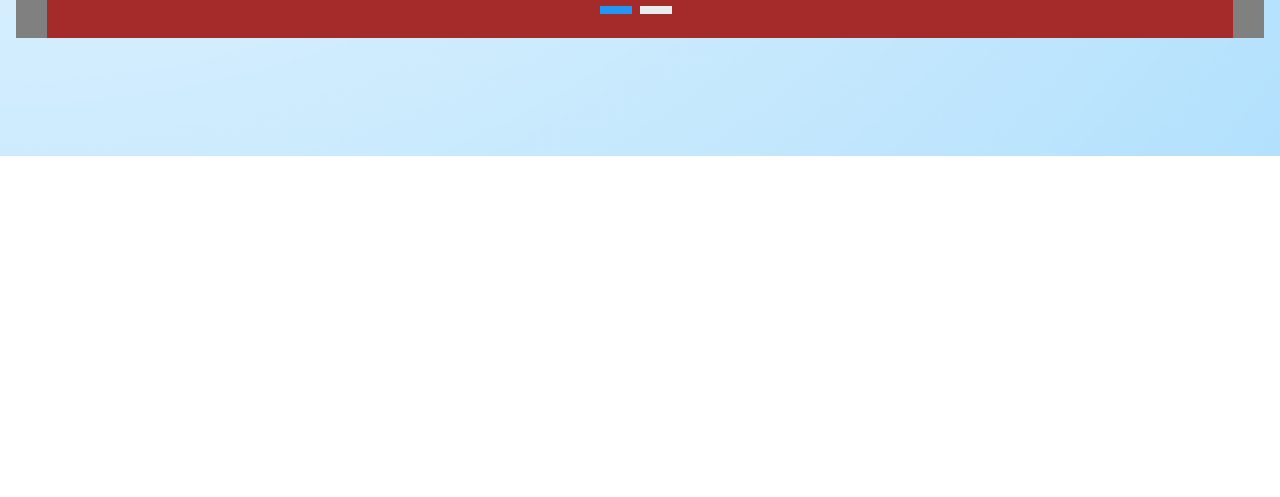
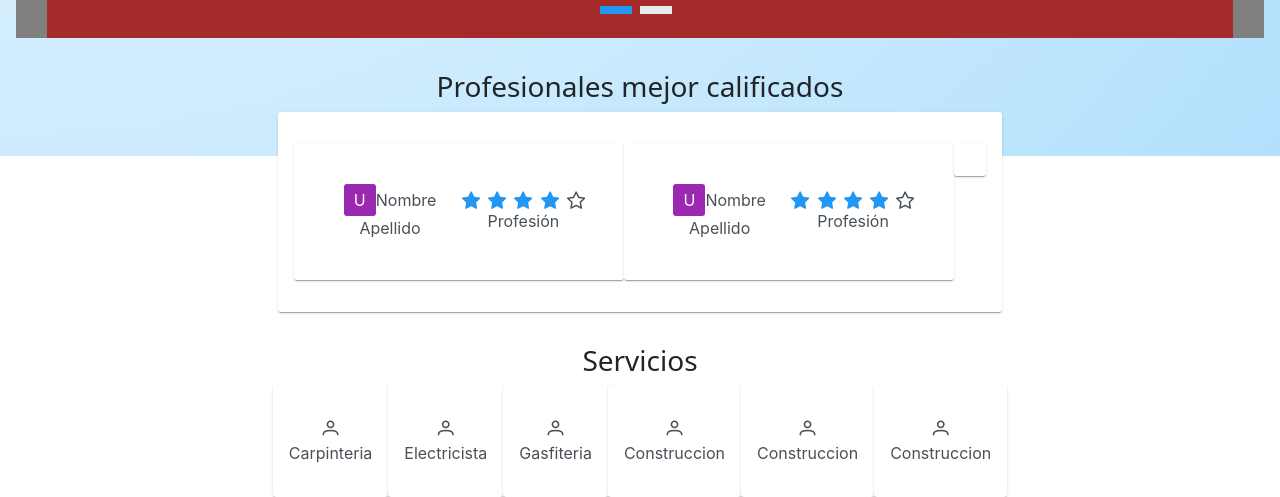
Before and after one commit to TomvShoo/IWork, a React (Create React App) app: page /MenuCli in a window 1280 px wide. Shown: the part 644-1141 px from the top of the page. Before the commit the page ends 800 px from the top, so only its background shows below. Built offline with nearby package versions, Linux system fonts and the light colour scheme.

Commit message:
arreglos de portafolio y vista de menu cliente

```diff
--- a/src/Pages/Login.js
+++ b/src/Pages/Login.js
@@ -73,7 +73,7 @@ export const Login = () => {
       if (response.data.success) {
         console.log("inicio de sesion exitoso :D");
         console.log("Respuesta del servidor:", response.data);
-        localStorage.setItem("token", response.data.data);
+        localStorage.setItem("accessToken", response.data.data);
         setLoginMessage({ text: "Inicio de sesión exitoso", style: "success" });
 
         if (selectedUserType === "cliente") {
--- a/src/Pages/PagesCli/MenuCli.js
+++ b/src/Pages/PagesCli/MenuCli.js
@@ -9,6 +9,8 @@ import BarraMenuCli from "../../components/BarraMenuCli";
 import ModalAdvertenciaCli from "../../components/ModalAdvertenciaCli";
 import CartasMenu from "../../components/CartasMenu";
 // import Footer from "../../components/Footer";
+
+import { Rating } from "primereact/rating";
 
 const Estilos = {
   divLinks: {
@@ -45,6 +47,109 @@ export const MenuCli = () => {
       <div className="menuCartasMenu">
         <CartasMenu />
       </div>
+      <section className="menuCartas">
+        <div className="tituloCard">
+          <h3>Profesionales mejor calificados</h3>
+        </div>
+        <div className="servicios">
+          <Card>
+            <div className="calificadosPro">
+              <div>
+                <Card>
+                  <div className="cartaMenu">
+                    <div className="cartaHeader">
+                      <div>
+                        <Avatar
+                          label="U"
+                          style={{ backgroundColor: "#9c27b0", color: "#ffffff" }}
+                          shape="circle"
+                        />
+                        <span>Nombre Apellido</span>
+                      </div>
+                      <div>
+                        <Rating value={4} readOnly cancel={false} />
+                        <span>Profesión</span>
+                      </div>
+                    </div>
+                  </div>
+                </Card>
+              </div>
+
+              <div>
+                <Card>
+                  <div className="cartaMenu">
+                    <div className="cartaHeader">
+                      <div>
+                        <Avatar
+                          label="U"
+                          style={{ backgroundColor: "#9c27b0", color: "#ffffff" }}
+                          shape="circle"
+                        />
+                        <span>Nombre Apellido</span>
+                      </div>
+                      <div>
+                        <Rating value={4} readOnly cancel={false} />
+                        <span>Profesión</span>
+                      </div>
+                    </div>
+                  </div>
+                </Card>
+              </div>
+
+              <div>
+                <Card>
+                </Card>
+              </div>
+            </div>
+          </Card>
+        </div>
+      </section>
+
+      <section className="menuCartas">
+        <div className="tituloCard">
+          <h3>Servicios</h3>
+        </div>
+        <div className="servicios">
+          <div className="contentServicios">
+            <Card>
+              <div>
+                <i className="pi pi-user"></i>
+              </div>
+              <span>Carpinteria</span>
+            </Card>
+            <Card>
+              <div>
+                  <i className="pi pi-user"></i>
+              </div>
+              <span>Electricista</span>
+            </Card>
+            <Card>
+              <div>
+                <i className="pi pi-user"></i>
+              </div>
+              <span>Gasfiteria</span>
+            </Card>
+            <Card>
+              <div>
+                <i className="pi pi-user"></i>
+              </div>
+              <span>Construccion</span>
+            </Card>
+            <Card>
+              <div>
+                <i className="pi pi-user"></i>
+              </div>
+              <span>Construccion</span>
+            </Card>
+            <Card>
+              <div>
+                <i className="pi pi-user"></i>
+              </div>
+              <span>Construccion</span>
+            </Card>
+          </div>
+        </div>
+      </section>
 
       {/* <div style={Estilos.divLinks}>
         <Link>
--- a/src/Pages/PagesPro/AgregarPortfolio.js
+++ b/src/Pages/PagesPro/AgregarPortfolio.js
@@ -9,10 +9,10 @@ import axios from 'axios';
 
 const AgregarPortfolio = () => {
 
-  const [images, setImages] = useState([]);
-  const [description, setDescription] = useState('');
-  const [certificates, setCertificates] = useState('');
-  const [professionalId, setProfessionalId] = useState('');
+  const [imagen, setImages] = useState('');
+  const [descripcion, setDescription] = useState('');
+  const [certificaciones, setCertificates] = useState('');
+  const [profesionalId, setProfessionalId] = useState('');
 
   useEffect(() => {
     // obtener token
@@ -20,75 +20,59 @@ const AgregarPortfolio = () => {
     if (token) {
         // decodificar token
         const decodedToken = jwt_decode(token);
-        setProfessionalId(decodedToken.usuarioId);
-        // const professionalId = decodedToken.usuarioId;
-        // setProfessionalId(decodedToken.profesionalId);
+        // console.log('Decoded Token:', decodedToken);
+        setProfessionalId(decodedToken.id);
+        // console.log('Professional ID:', decodedToken.id);
     }
   }, []);
 
-  const handleImageUpload = async (e) => {
+  const handleImageUpload = (e) => {
     const file = e.target.files[0];
     const reader = new FileReader();
 
-    reader.onloadend = () => {
-        setImages((prevImages) => [...prevImages, reader.result]);
+    reader.onload = (event) => {
+      const base64Image = event.target.result;
+      // setImages((prevImages) => [...prevImages, base64Image]);
+      setImages(base64Image);
+    };
+
+    reader.onerror = (error) => {
+        console.error('Error al leer el archivo:', error);
       };
 
     if (file) {
         reader.readAsDataURL(file);
     }
-
-    // if (images.length < 3) {
-    //   if (file) {
-    //     const reader = new FileReader();
-    //     reader.onload = (event) => {
-    //       const base64Image = event.target.result;
-    //       setImages([...images, base64Image]);
-    //     };
-    //     reader.readAsDataURL(file);
-    //   }
-    // }
-
-    // if (file) {
-    //     reader.readAsDataURL(file);
-    //     reader.onload = () => {
-    //       const base64Image = reader.result;
-    //       setImages([...images, base64Image]);
-    //     };
-    // }
+    console.log(file);
   };
 
   const handleSave = async () => {
-
-    const formData = new FormData();
-    formData.append('description', description);
-    formData.append('certificates', certificates);
-    formData.append('professionalId', professionalId);
-    images.forEach((image, index) => {
-        formData.append(`image${index}`, image);
-    });
+    const requestData  = {
+      descripcion,
+      certificaciones,
+      imagen: imagen.split(',')[1]
+    //   profesionalId,
+    };
 
     try {
-        const response = await axios.post('http://localhost:4000/portafolio/upload', formData, {
+      const response = await axios.post("http://localhost:4000/portafolio/upload", requestData , {
         headers: {
-          'Content-Type': 'multipart/form-data',
-          Authorization: `Bearer ${localStorage.getItem('accessToken')}`,
+          'Content-Type': 'application/json',
+          Authorization: `Bearer ${localStorage.getItem('accessToken')}`
         },
       });
 
-        if (response.data.succes) {
-            console.log('se guardo exitosamente en la base de datos');
-            console.log(formData);
+      if (response.data.success) {
+        console.log('Se guardó exitosamente en la base de datos');
+        console.log(requestData);
       } else {
         console.error('Hubo un error al guardar el portafolio en la base de datos');
-            // Realiza cualquier lógica adicional aquí, como mostrar un mensaje de error al usuario.
       }
     } catch (error) {
       console.error('Error al comunicarse con el servidor', error);
-        console.log(formData);
+      console.log(requestData);
     }
-
-  }
+  };
 
   const footer = (
       <div className="footer">
@@ -109,29 +93,29 @@ const AgregarPortfolio = () => {
                     <div className='Descripcion'>
                          <div className='infoPro'>
                             <Card title="Descripcion">
-                                <InputTextarea value={description} onChange={(e) => setDescription(e.target.value)} />
+                                <InputTextarea value={descripcion} onChange={(e) => setDescription(e.target.value)} />
                             </Card>
                             <br></br>
                             <Card title="Certificados">
-                                <InputTextarea value={certificates} onChange={(e) => setCertificates(e.target.value)} />
+                                <InputTextarea value={certificaciones} onChange={(e) => setCertificates(e.target.value)} />
                             </Card>
                         </div>
                         <div className='Imagenes'>
                             <Card title="Imagenes">
+                                <div className='ImagesContent'>
                                     <Card>
                                         <div className='UploadImage'>
-                                        {images.length > 0 && (
+                                            {imagen && (
                                               <div>
                                                 <h5>Imágenes seleccionadas:</h5>
-                                    {images.map((image, index) => (
-                                        <img key={index} src={image} alt={`Image ${index}`} style={{ maxWidth: '200px', maxHeight: '200px', marginRight: '10px' }} />
-                                    ))}
+                                                <img src={imagen} alt={`Image`} style={{ maxWidth: '200px', maxHeight: '200px', marginRight: '10px' }} />
                                               </div>
                                             )}
                                             <input type="file" accept="image/*" onChange={handleImageUpload} />
                                             <Button label="Subir imagenes" severity="secondary" text type="file" accept="image/*" onChange={handleImageUpload}/>
                                         </div>
                                     </Card>
+                                </div>
                             </Card>
                         </div>
                     </div>
--- a/src/style.css
+++ b/src/style.css
@@ -206,6 +206,28 @@
   margin: 1rem;
 }
 
+.menuCartas {
+  display: flex;
+  flex-direction:column;
+  margin: 1rem;
+}
+
+.calificadosPro{
+  display: flex;
+}
+
+.contentServicios {
+  display: flex;
+  flex-direction: row;
+}
+
+.servicios {
+  display: flex;
+  margin: 0px auto;
+  max-width: 1200px;
+}
+
+
 /* COMPONENTS */
 /* Estilos BOTONREGISTRO */
 .botonRegistroComponent {
@@ -242,3 +264,18 @@
   width: 100%;
   background-color: brown;
 }
+
+/* ESTILOS AGREGAR PORTAFOLIO */
+.Descripcion {
+  display: flex;
+}
+
+.Imagenes {
+  display: grid;
+  width: 100%;
+}
+
+.ImagesContent {
+  display: flex;
+  justify-content: center;
+}
```
Lines whose indentation alone changed are shown as unchanged.
